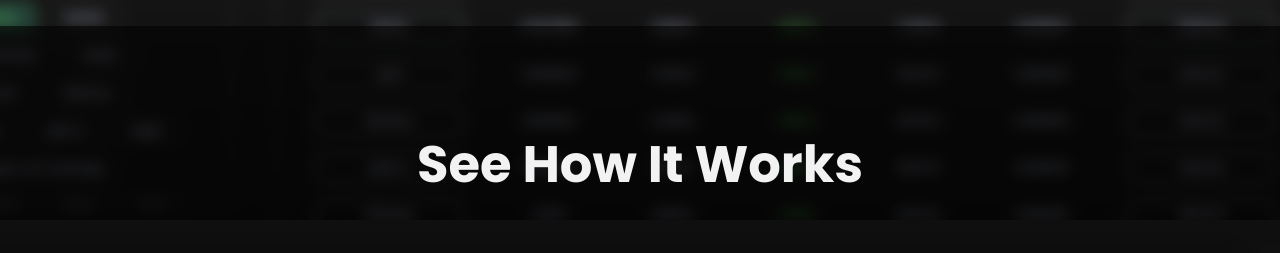
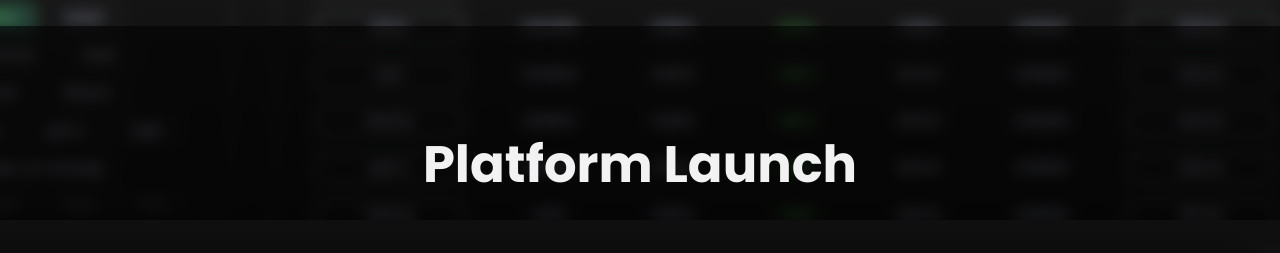
Before and after one commit to EharK/Sir_Bofi_Landing, a Svelte app: page / in a window 1280 px wide. Shown: the part 1380-1633 px from the top of the page. Built offline with nearby package versions, Linux system fonts and the light colour scheme.

Commit message:
product launch video added

```diff
--- a/src/App.svelte
+++ b/src/App.svelte
@@ -5,9 +5,9 @@
     <Landing/>
     <div class="secondary-container dark">
         <div class="col center" id="demonstration">
-            <h1>See How It Works</h1>
+            <h1>Platform Launch</h1>
             <div class="video-container">
-                <iframe src="https://www.youtube.com/embed/ZDBe69n0Usw"
+                <iframe src="https://www.youtube.com/embed/wR6S7RxLGUU?si=sSIzyMTd_CPkJ33y"
                         title="YouTube video player" frameborder="0"
                         allow="accelerometer; autoplay; clipboard-write; encrypted-media; gyroscope; picture-in-picture"
                         allowfullscreen>
@@ -297,6 +297,7 @@
         max-width: 50%;
         min-width: 50%;
         aspect-ratio: 16/9;
+        border-radius: 8px;
     }
 
     .video-container iframe {
```
Also changed, not shown: 5 other files (tests, documents, lock files or other folders).
